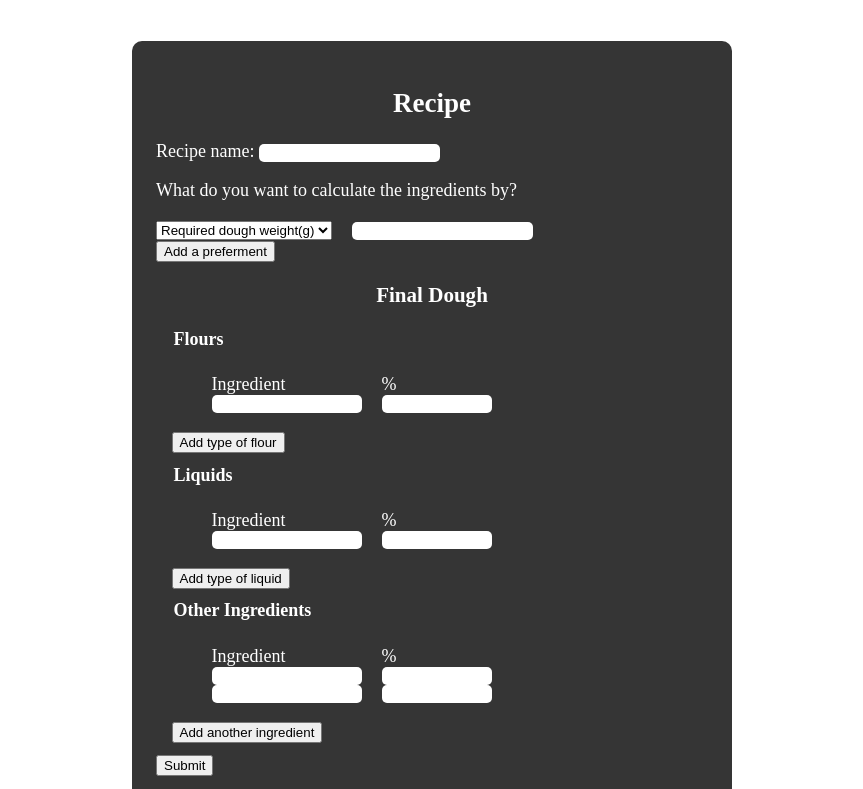
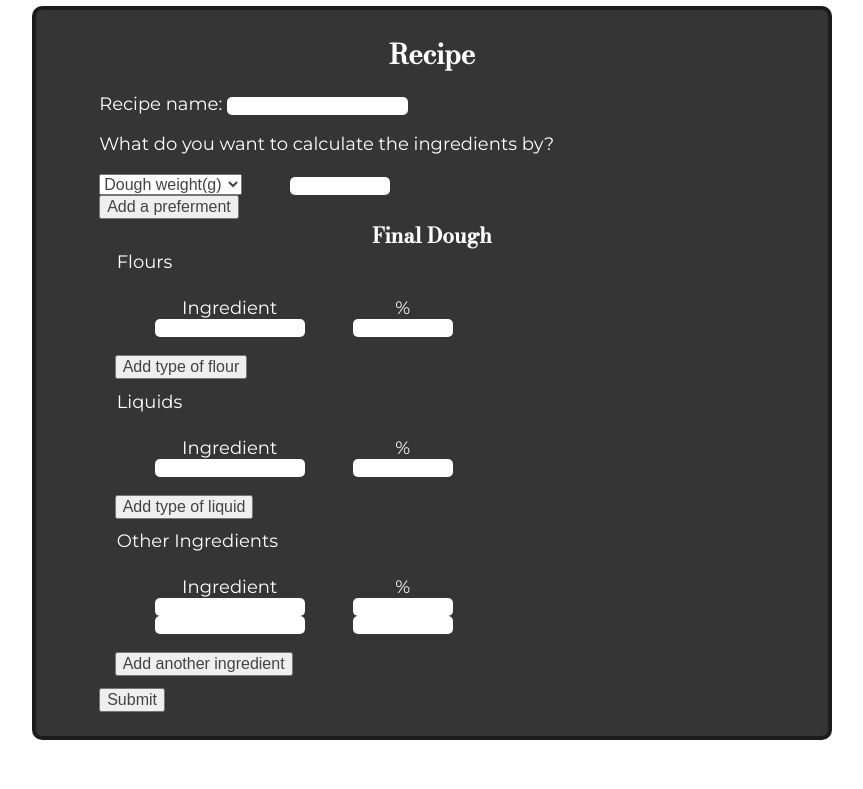
Before and after one commit to coleenhuang/Bread-dough-calculator, a website: page index.html in a window 1280 px wide. Shown: the part 121-910 px from the top of the page, without its empty margins (208-1071 px from the left). After the commit the page ends 869 px from the top, so only its background shows below. Drawn offline with nearby package versions, Linux system fonts and the light colour scheme.

```diff
--- a/index.css
+++ b/index.css
@@ -3,24 +3,31 @@
 }
 body {
     font-size: 18px;
-    padding: 0 15% 5%;
+    font-family: 'Montserrat', sans-serif;
 }
+
 header {
     padding: 2rem;
 }
-h1, h2, h3 {
+
+h1, h2, h3, h4, h5 {
     text-align: center;
+    font-family: 'Bodoni Moda', serif;
+    margin: 0;
 }
+
 form {
-    max-width: 600px;
     margin: 0 auto;
     color: white;
+    border: #1c1c1c 4px solid;
     background-color: #353535;
     /*Find a background image to give a whiteboard like texture*/
-    padding: 1.5rem;
+    padding: 1.5rem 5%;
     border-radius: 10px;
+    max-width: 800px;
+}
 
-}
+
 fieldset {
     border: none;
 }
@@ -29,21 +36,36 @@
 }
 
 legend {
-    font-weight: 600;
+    font-family: 'Montserrat', sans-serif;
 }
 
 input {
     border-radius: 5px;
     border: none;
 }
+label {
+    text-align: center;
+}
 
 fieldset input, fieldset label {
     display: block;
 }
 
+button, select{
+    color: #444444;
+    font-size: 16px;
+}
+
+#calc-ref {
+    width: 100px;
+    display: inline;
+    vertical-align: text-bottom;
+}
+
+
 .left-column {
     float: left;
-    margin-right: 20px;
+    margin-right: 3rem;
 }
 
 .right-column {
@@ -66,8 +88,6 @@
     width: 150px;
 }
 
-
-
 .input2 {
-    width: 110px;
+    width: 100px;
 }
--- a/index.html
+++ b/index.html
@@ -3,6 +3,8 @@
   <head>
     <meta charset="utf-8">
     <link rel="stylesheet" href="index.css">
+    <link rel="preconnect" href="https://fonts.gstatic.com">
+    <link href="https://fonts.googleapis.com/css2?family=Bodoni+Moda:wght@500&family=Montserrat&display=swap" rel="stylesheet">
     <title>Baking Calculator</title>
   </head>
   <body>
@@ -23,7 +25,7 @@
                 <div class="left-column">
                     <select  id='type-ref'>
                         <option value="dough-weight">
-                            Required dough weight(g)
+                            Dough weight(g)
                         </option>
                         <option value="flour-weight">
                             Total flour weight
@@ -110,7 +112,7 @@
                         </div>
                     </li>
                 </ul>
-                <button type="button">Add another ingredient</button>
+                <button class="add-ingredient" type="button">Add another ingredient</button>
             </fieldset>
         </section>
         <button type="submit">Submit</button>
--- a/index.js
+++ b/index.js
@@ -3,3 +3,5 @@
 Add field for flour/liquid/another ingredient after clicking the button
 Add functions for processing and calculating the submitted forms
 */
+
+document.querySelector(".add-ingredient")
```
Also changed, not shown: package.json (added, +20 -0 lines), webpack.config.js (added, +11 -0 lines).
